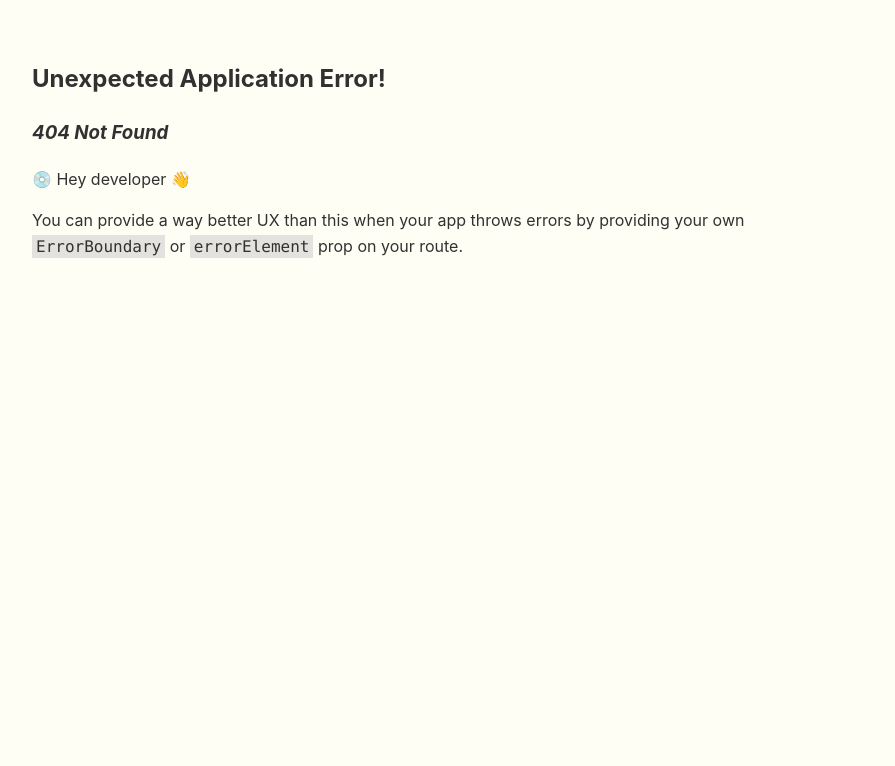
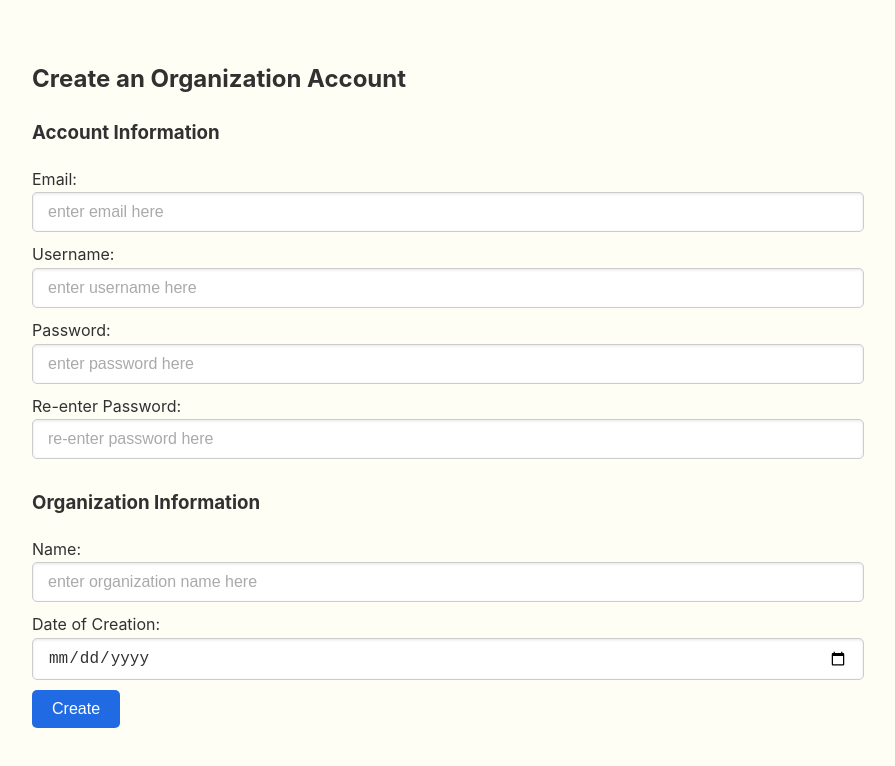
Before and after one commit to cammcinnes/fundme, a React (Create React App) app in the folder project/frontend/: page /create/organization in a window 1280 px wide. Before the commit this address had no page. Shown: the top 766 px of the page, without its empty margins (208-1103 px from the left). Built offline with nearby package versions, Linux system fonts and the light colour scheme.

Commit message:
Complete organization account GUI

```diff
--- a/project/frontend/src/index.js
+++ b/project/frontend/src/index.js
@@ -7,6 +7,7 @@ import Welcome from "./pages/Welcome";
 import Login from "./pages/Login";
 import ChooseAccountType from "./pages/ChooseAccountType";
 import CreateIndividual from "./pages/CreateIndividual";
+import CreateOrganization from "./pages/CreateOrganization";
 
 const router = createBrowserRouter([
     {
@@ -25,6 +26,10 @@ const router = createBrowserRouter([
         path: "/create/individual",
         element: <CreateIndividual />,
     },
+    {
+        path: "/create/organization",
+        element: <CreateOrganization />,
+    },
 ]);
 const root = ReactDOM.createRoot(document.getElementById('root'));
 root.render(
--- a/project/frontend/src/pages/CreateIndividual.js
+++ b/project/frontend/src/pages/CreateIndividual.js
@@ -29,7 +29,7 @@ function CreateIndividual() {
                 <h3>Personal Information</h3>
                 <label>First Name:
                     <input
-                        type='test'
+                        type='text'
                         name='insertFirstName'
                         placeholder='enter name here'
                         maxLength={50}
--- a/project/frontend/src/pages/CreateOrganization.js
+++ b/project/frontend/src/pages/CreateOrganization.js
@@ -0,0 +1,54 @@
+import React, {useState} from 'react';
+import '../App.css';
+import CreateAccount from '../components/CreateAccount'
+
+function CreateOrganization() {
+    const [email, setEmail] = useState("");
+    const [username, setUsername] = useState("");
+    const [password, setPassword] = useState("");
+    const [password2, setPassword2] = useState("");
+    const [orgName, setOrgName] = useState("");
+    const [foundedDate, setFoundedDate] = useState("");
+
+    const handleOrganizationCreation = async () => {
+    };
+
+    return(
+        <div>
+            <h2>Create an Organization Account</h2>
+            <CreateAccount email={email}
+                           setEmail={setEmail}
+                           username={username}
+                           setUsername={setUsername}
+                           password={password}
+                           setPassword={setPassword}
+                           password2={password2}
+                           setPassword2={setPassword2}/>
+            <div className={'organization-info'}>
+                <h3>Organization Information</h3>
+                <label>Name:
+                    <input
+                        type='text'
+                        name='insertOrgName'
+                        placeholder='enter organization name here'
+                        maxLength={50}
+                        value={orgName}
+                        onChange={e => setOrgName(e.target.value)}
+                    />
+                </label>
+                <label>Date of Creation:
+                    <input
+                        type='date'
+                        name='insertCreationDate'
+                        placeholder='YYYY-MM-DD'
+                        value={foundedDate}
+                        onChange={e => setFoundedDate(e.target.value)}
+                    />
+                </label>
+            </div>
+            <button type={"submit"} value={'submit'} onClick={handleOrganizationCreation}>Create</button>
+        </div>
+    );
+}
+
+export default CreateOrganization;
```
